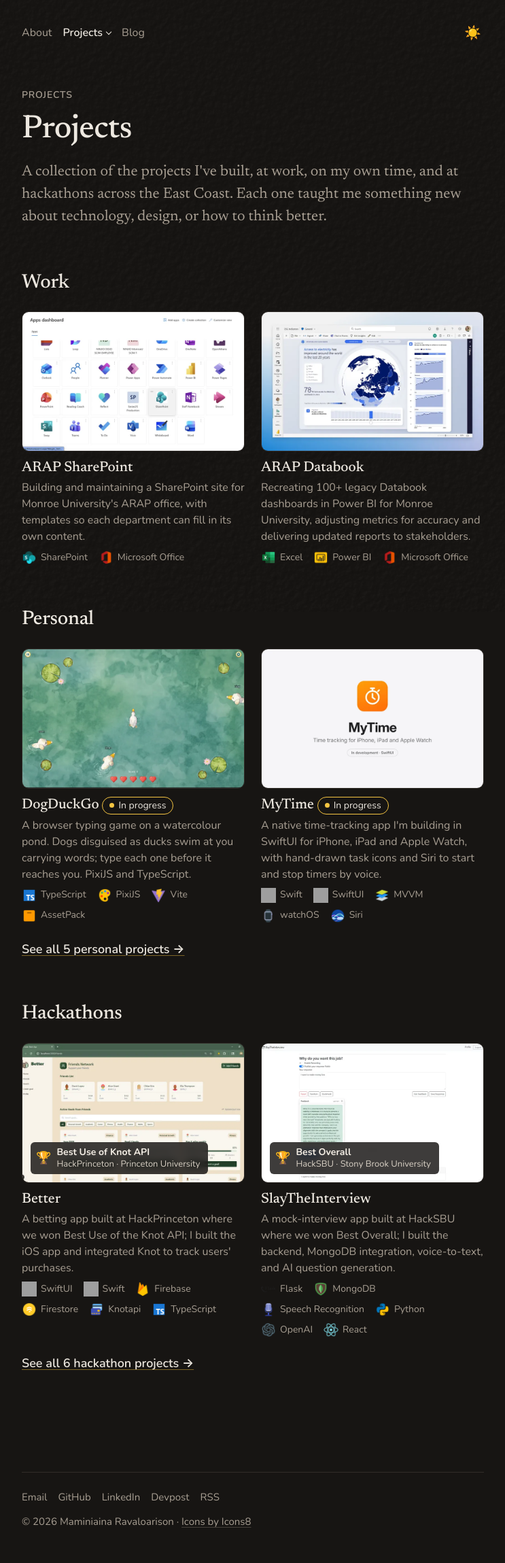
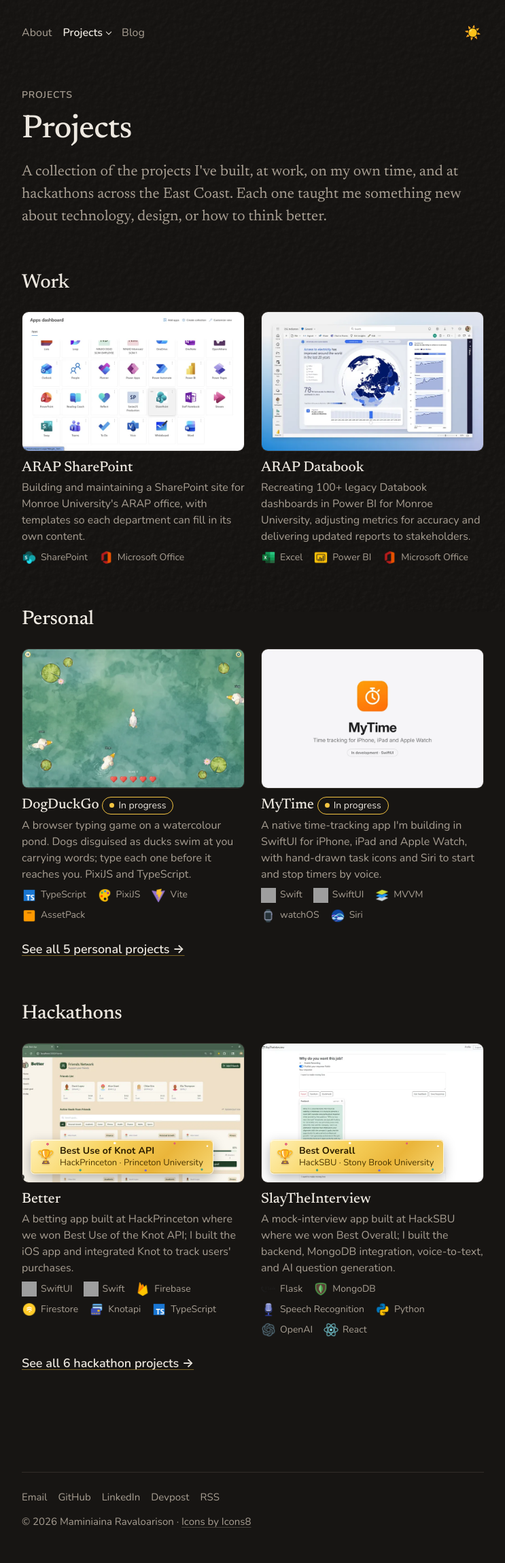
Before and after one commit to mravaloarison/mravaloarison.github.io, a Jekyll site: the page built from projects/index.md, in a window 1280 px wide. Shown: the whole page at 68% size, without its empty margins (268-1011 px from the left). Built offline with Jekyll 4.4.1, drawn with Linux system fonts in a browser that asks for light colours; grey boxes are pictures that could not be loaded.

Commit message:
Festive hackathon awards: gold foil, confetti, shine and trophy wiggle
Card badges and the project-page award pill get a gold-foil gradient with
dark text; card badges add confetti flecks along the edges, and on hover
a shine sweep and a trophy wiggle (off under reduced motion).

Co-Authored-By: Claude Opus 5.5 <noreply@anthropic.com>

```diff
--- a/assets/css/styles.css
+++ b/assets/css/styles.css
@@ -690,9 +690,13 @@ main:focus {
   font-weight: 400;
 }
 
+/* Award pill on project pages: the same gold foil as the card badge */
 .pill-award {
-  color: var(--accent);
-  border-color: color-mix(in srgb, var(--accent) 40%, transparent);
+  color: #2b1d00;
+  font-weight: 700;
+  border-color: rgb(255 255 255 / 0.5);
+  background: linear-gradient(135deg, #fff1b8 0%, #f8d35e 38%, #eab53a 70%, #f7d774 100%);
+  box-shadow: 0 2px 8px rgb(0 0 0 / 0.18), inset 0 1px 0 rgb(255 255 255 / 0.7);
 }
 
 .pill-tag:hover {
@@ -993,9 +997,11 @@ main iframe {
   transform: scale(1.04);
 }
 
-/* Hackathon award, on the image's bottom-left corner. Always a dark chip
-   with light text, since it sits on screenshots, not on the page. */
+/* Hackathon award, on the image's bottom-left corner: a gold-foil chip
+   with confetti flecks. On hover a shine sweeps across it and the trophy
+   wiggles. Same in both themes, since it sits on screenshots. */
 .card-award {
+  --gold-foil: linear-gradient(135deg, #fff1b8 0%, #f8d35e 38%, #eab53a 70%, #f7d774 100%);
   position: absolute;
   left: var(--space-12);
   bottom: var(--space-12);
@@ -1005,25 +1011,85 @@ main iframe {
   gap: var(--space-8);
   max-width: calc(100% - 2 * var(--space-12));
   margin: 0;
-  padding: 6px 12px 6px 8px;
+  padding: 7px 14px 7px 9px;
+  overflow: hidden;
+  isolation: isolate;
   border-radius: var(--radius-sm);
-  background: rgb(20 18 16 / 0.82);
-  -webkit-backdrop-filter: blur(6px);
-  backdrop-filter: blur(6px);
-  color: #f5efe6;
+  border: 1px solid rgb(255 255 255 / 0.55);
+  background: var(--gold-foil);
+  box-shadow: 0 6px 18px rgb(0 0 0 / 0.28), inset 0 1px 0 rgb(255 255 255 / 0.7),
+    inset 0 -1px 0 rgb(120 80 0 / 0.25);
+  color: #2b1d00;
   font-size: 14px;
   line-height: 1.3;
 }
 
+/* confetti flecks, kept along the top and bottom edges, clear of the text */
+.card-award::before {
+  content: "";
+  position: absolute;
+  inset: 0;
+  z-index: -1;
+  background:
+    radial-gradient(circle at 9% 12%, #e2557a 0 1.6px, transparent 2.2px),
+    radial-gradient(circle at 27% 90%, #2f9e8f 0 1.4px, transparent 2px),
+    radial-gradient(circle at 46% 9%, #ffffff 0 1.5px, transparent 2.1px),
+    radial-gradient(circle at 63% 91%, #6c63d9 0 1.4px, transparent 2px),
+    radial-gradient(circle at 79% 10%, #e2557a 0 1.3px, transparent 1.9px),
+    radial-gradient(circle at 94% 88%, #2f9e8f 0 1.3px, transparent 1.9px),
+    radial-gradient(circle at 97% 18%, #ffffff 0 1.1px, transparent 1.7px);
+  opacity: 0.85;
+}
+
+/* shine that sweeps across on hover */
+.card-award::after {
+  content: "";
+  position: absolute;
+  inset: -20% auto -20% 0;
+  width: 40%;
+  background: linear-gradient(100deg, transparent, rgb(255 255 255 / 0.75), transparent);
+  transform: translateX(-160%) skewX(-18deg);
+  pointer-events: none;
+}
+
+.card-award .award-emoji {
+  font-size: 20px;
+  filter: drop-shadow(0 1px 1px rgb(120 80 0 / 0.35));
+}
+
 .card-award strong {
   display: block;
-  font-weight: 700;
+  font-weight: 800;
+  letter-spacing: 0.01em;
 }
 
 .card-award-where {
   display: block;
   font-size: 13px;
-  color: #d9d1c5;
+  color: #4a3500;
+}
+
+@media (prefers-reduced-motion: no-preference) {
+  .card:hover .card-award::after,
+  .card:focus-visible .card-award::after {
+    animation: award-shine 900ms ease-out;
+  }
+
+  .card:hover .card-award .award-emoji,
+  .card:focus-visible .card-award .award-emoji {
+    animation: trophy-wiggle 700ms ease-in-out;
+  }
+}
+
+@keyframes award-shine {
+  to { transform: translateX(380%) skewX(-18deg); }
+}
+
+@keyframes trophy-wiggle {
+  0%, 100% { transform: rotate(0); }
+  25% { transform: rotate(-12deg) scale(1.08); }
+  50% { transform: rotate(9deg) scale(1.08); }
+  75% { transform: rotate(-5deg); }
 }
 
 .card:hover h3,
```
Also changed, not shown: CLAUDE.md (+8 -5 lines).
